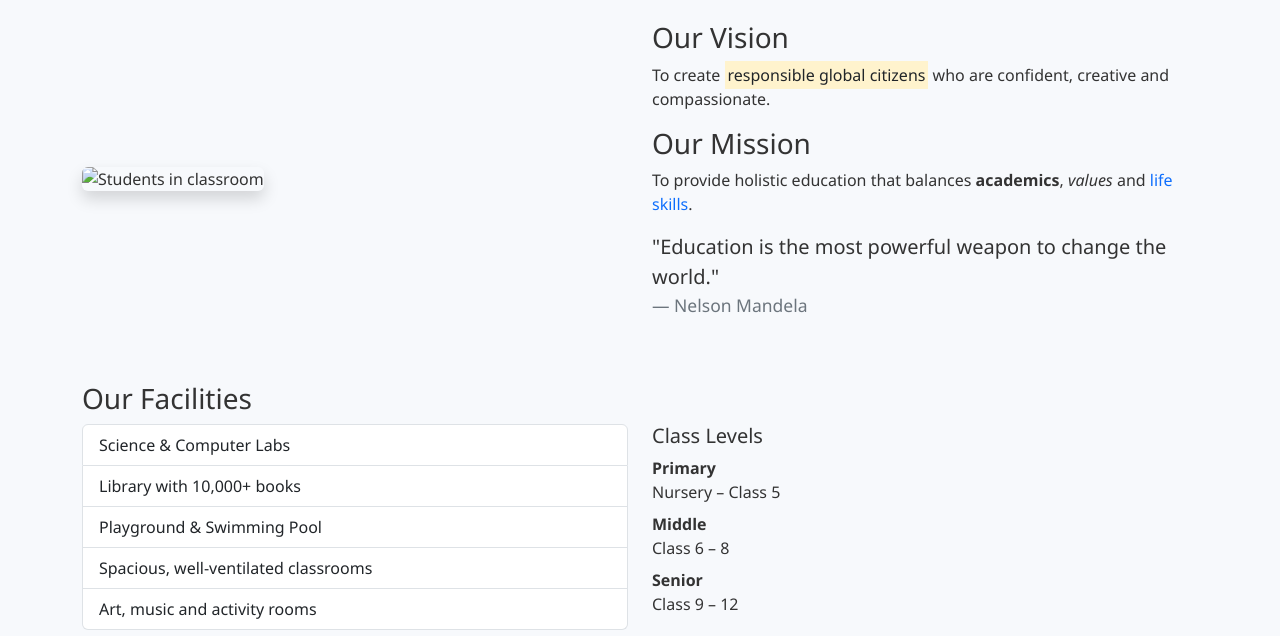
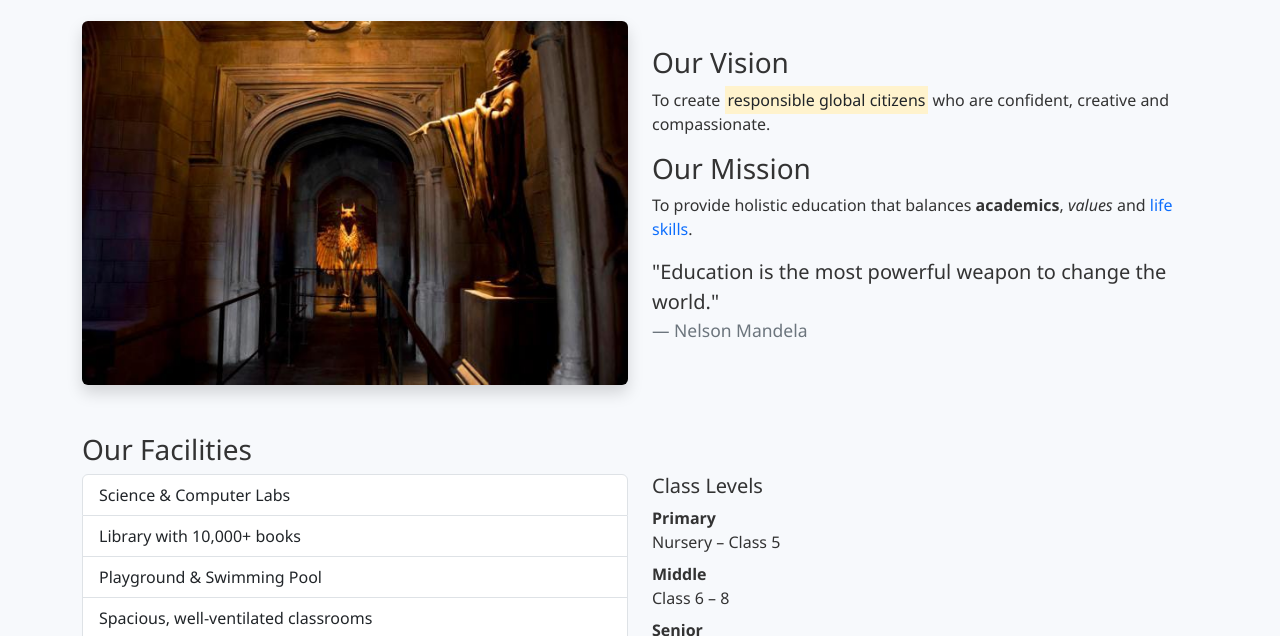
Before and after one commit to Satishshsh/JadeVine-project, a plain HTML site: page about.html in a window 1280 px wide. Shown: the part 164-800 px from the top of the page. Drawn offline with nearby package versions, Linux system fonts and the light colour scheme.

Commit message:
Update about.html

```diff
--- a/about.html
+++ b/about.html
@@ -21,7 +21,7 @@
 <div class="container mt-5">
   <h1 class="section-title">About Us</h1>
   <div class="row g-4 align-items-center">
-    <div class="col-md-6"><img src="image/img2.jpeg" class="img-fluid rounded shadow" alt="Students in classroom"></div>
+    <div class="col-md-6"><img src="img2.jpeg" class="img-fluid rounded shadow" alt="Students in classroom"></div>
     <div class="col-md-6">
       <h3>Our Vision</h3>
       <p>To create <mark>responsible global citizens</mark> who are confident, creative and compassionate.</p>
```
